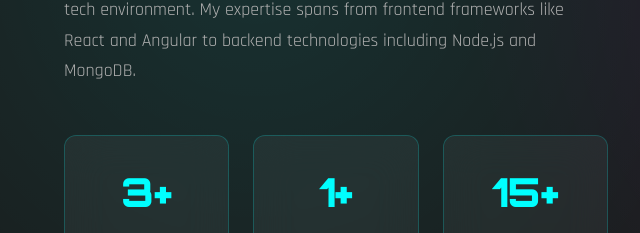
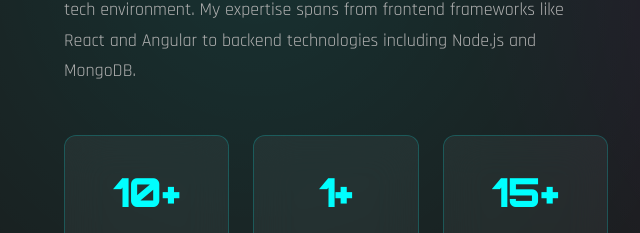
Before and after one commit to shmuel-levy/shmuel-levy-portfolio, a plain HTML site: page index.html in a window 1280 px wide. Shown: the part 1321-1554 px from the top of the page, 0-640 px from the left. Drawn offline with nearby package versions, Linux system fonts and the light colour scheme.

Commit message:
Change the number of projects i did

```diff
--- a/index.html
+++ b/index.html
@@ -149,7 +149,7 @@
                     </p>
                     <div class="about-stats">
                         <div class="stat">
-                            <span class="stat-number">3+</span>
+                            <span class="stat-number">10+</span>
                             <span class="stat-label">Projects Completed</span>
                         </div>
                         <div class="stat">
```
